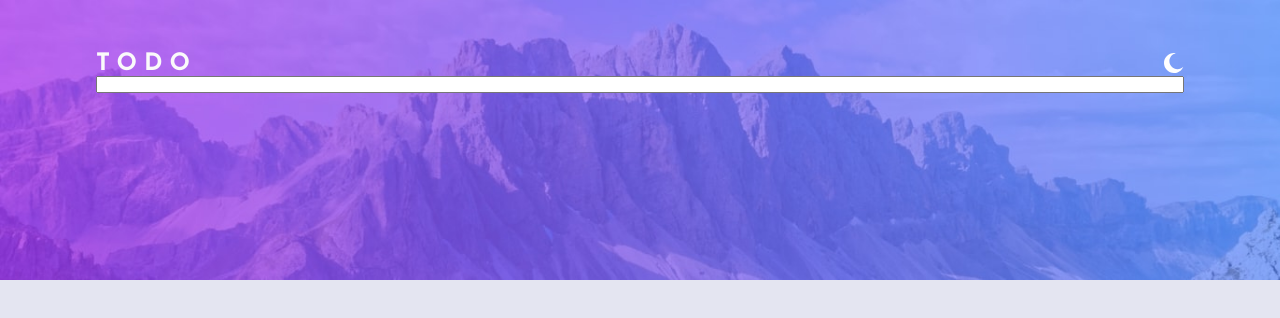
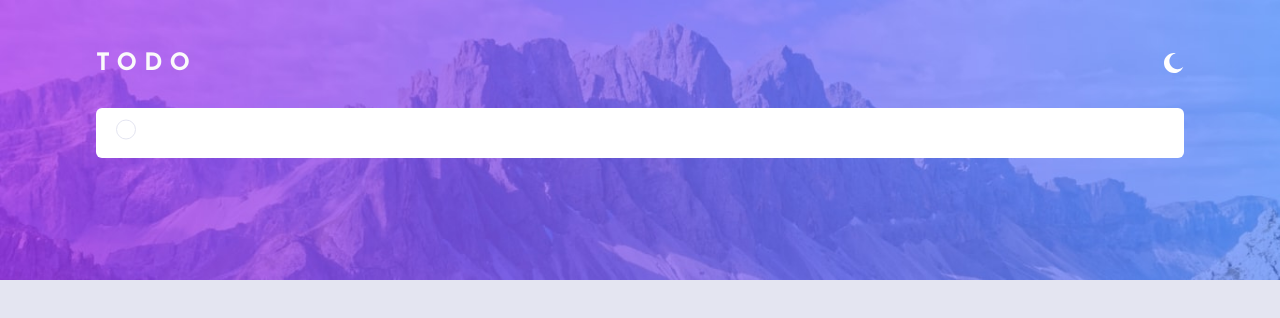
Before and after one commit to sun-empire-solutions/todo-app, a React app: page / in a window 1280 px wide. Shown: the top 318 px of the page. Built offline with nearby package versions, Linux system fonts and the light colour scheme.

Commit message:
Create Radio and Input components

```diff
--- a/package.json
+++ b/package.json
@@ -37,6 +37,7 @@
     "css-loader": "^6.7.1",
     "file-loader": "^6.2.0",
     "html-webpack-plugin": "^5.5.0",
+    "process": "^0.11.10",
     "resolve-url-loader": "^5.0.0",
     "sass": "^1.50.0",
     "sass-loader": "^12.6.0",
--- /dev/null
+++ b/src/components/Input.tsx
@@ -0,0 +1,43 @@
+import { useState } from "react";
+import { v4 } from "uuid";
+import { useTodos } from "../hooks/use-todos";
+import { ITodo } from "../types";
+import { RadioButton } from "./RadioButton";
+
+const ENTER_KEY_CODE = "Enter";
+
+const Input = ({ onSubmit }: IProps) => {
+  const [todoValue, setTodoValue] = useState("");
+
+  const handleChange = (event: React.ChangeEvent<HTMLInputElement>) => {
+    setTodoValue(event.target.value);
+  };
+
+  const handleAddTodo = (event: React.KeyboardEvent<HTMLInputElement>) => {
+    if (event.code === ENTER_KEY_CODE) {
+      const newTodo: ITodo = { id: v4(), text: todoValue, completed: false };
+      onSubmit(newTodo);
+      setTodoValue("");
+    }
+  };
+
+  return (
+    <div className="input-container">
+      <input
+        type="text"
+        value={todoValue}
+        onChange={handleChange}
+        onKeyDown={handleAddTodo}
+      />
+      <div className="input-icon">
+        <RadioButton checked={false} disabled onCheck={null} />
+      </div>
+    </div>
+  );
+};
+
+type IProps = {
+  onSubmit: (todo: ITodo) => void;
+};
+
+export { Input };
--- /dev/null
+++ b/src/components/RadioButton.tsx
@@ -0,0 +1,31 @@
+import { useState } from "react";
+
+const RadioButton = ({ checked, disabled, onCheck }: IProps) => {
+  const [isChecked, setIsChecked] = useState(checked);
+
+  const handleClick = () => {
+    if (!isChecked && !disabled) {
+      setIsChecked((checked) => !checked);
+      onCheck();
+    }
+  };
+
+  return (
+    <button
+      className={`radio-button ${isChecked ? "is-checked" : ""} ${
+        disabled ? "disabled" : ""
+      }`}
+      onClick={handleClick}
+    >
+      <div className="white-background"></div>
+    </button>
+  );
+};
+
+type IProps = {
+  checked: boolean;
+  disabled: boolean;
+  onCheck: () => void;
+};
+
+export { RadioButton };
--- a/src/containers/TodosContainer.tsx
+++ b/src/containers/TodosContainer.tsx
@@ -1,39 +1,16 @@
-import { useState } from "react";
-import { uuid } from "uuidv4";
-
 import { Header } from "../components/Header";
+import { Input } from "../components/Input";
 import { useTodos } from "../hooks/use-todos";
-import { ITodo } from "../types";
-
-const ENTER_KEY_CODE = "Enter";
 
 const TodosContainer = () => {
   const { todos, addTodo } = useTodos();
-  const [todoValue, setTodoValue] = useState("");
-
-  const handleChange = (event: React.ChangeEvent<HTMLInputElement>) => {
-    setTodoValue(event.target.value);
-  };
-
-  const handleAddTodo = (event: React.KeyboardEvent<HTMLInputElement>) => {
-    if (event.code === ENTER_KEY_CODE) {
-      const newTodo: ITodo = { id: uuid(), text: todoValue, completed: false };
-      addTodo(newTodo);
-      setTodoValue("");
-    }
-  };
 
   return (
     <div className="todos-container">
       <Header title="Todo" />
-      <input
-        type="text"
-        value={todoValue}
-        onChange={handleChange}
-        onKeyDown={handleAddTodo}
-      />
-      {todos?.map((todoItem, index) => (
-        <div key={index}>{todoItem.text}</div>
+      <Input onSubmit={addTodo} />
+      {todos?.map(({ text, id }) => (
+        <div key={id}>{text}</div>
       ))}
     </div>
   );
--- a/src/hooks/use-todos.ts
+++ b/src/hooks/use-todos.ts
@@ -8,7 +8,7 @@ import {
 import { ITodo } from "../types";
 
 const useTodos = () => {
-  const [todos, setTodos] = useState([]);
+  const [todos, setTodos] = useState<ITodo[]>([]);
 
   const saveTodos = (todos: ITodo[]) => {
     saveTodosService(todos);
--- a/src/services/storage.ts
+++ b/src/services/storage.ts
@@ -3,10 +3,10 @@ import { ITodo } from "../types";
 const TODOS_STORAGE_KEY = "TODO_LIST";
 
 const getTodos = (): ITodo[] =>
-  JSON.parse(localStorage.getItem(TODOS_STORAGE_KEY));
+  JSON.parse(localStorage.getItem(TODOS_STORAGE_KEY)) ?? [];
 
 const addTodo = (todo: ITodo) => {
-  const currentTodosList = getTodos();
+  const currentTodosList = getTodos() ?? [];
   localStorage.setItem(
     TODOS_STORAGE_KEY,
     JSON.stringify([...currentTodosList, todo])
--- a/src/styles/components/_all.scss
+++ b/src/styles/components/_all.scss
@@ -1,2 +1,4 @@
 @import "./theme-switcher";
 @import "./header";
+@import "./radio-button";
+@import "./input";
--- /dev/null
+++ b/src/styles/components/input.scss
@@ -0,0 +1,27 @@
+.input-container {
+  width: 100%;
+  position: relative;
+  margin-top: 2rem;
+
+  input {
+    width: 100%;
+    border: none;
+    height: 50px;
+    border-radius: 6px;
+    padding-left: 50px;
+    padding-right: 30px;
+    color: $DarkGrayishBlue;
+
+    &:focus-visible {
+      border: none;
+      outline: none !important;
+    }
+  }
+
+  .input-icon {
+    position: absolute;
+    left: 20px;
+    top: 45%;
+    transform: translateY(-50%);
+  }
+}
--- /dev/null
+++ b/src/styles/components/radio-button.scss
@@ -0,0 +1,41 @@
+$button-size: 20px;
+$button-background: linear-gradient(
+  145deg,
+  hsl(192, 100%, 67%),
+  hsl(280, 87%, 65%)
+);
+
+.radio-button {
+  background-color: transparent;
+  border: 1px solid $LightGrayishBlue;
+  width: $button-size;
+  height: $button-size;
+  border-radius: 50%;
+  position: relative;
+
+  &.is-checked {
+    background: $button-background;
+  }
+
+  &:not(.disabled) {
+    cursor: pointer;
+
+    &:not(.is-checked) {
+      &:hover {
+        background: $button-background;
+        border: none;
+
+        .white-background {
+          position: absolute;
+          left: 50%;
+          top: 50%;
+          border-radius: 50%;
+          transform: translate(-50%, -50%);
+          width: calc($button-size - 3px);
+          height: calc($button-size - 3px);
+          background-color: $VeryLightGray;
+        }
+      }
+    }
+  }
+}
--- a/webpack.config.js
+++ b/webpack.config.js
@@ -1,5 +1,6 @@
 const HtmlWebpackPlugin = require("html-webpack-plugin");
 const path = require("path");
+const webpack = require("webpack");
 
 module.exports = {
   entry: {
@@ -54,7 +55,12 @@ module.exports = {
       },
     ],
   },
-  plugins: [new HtmlWebpackPlugin({ template: "./public/index.html" })],
+  plugins: [
+    new HtmlWebpackPlugin({ template: "./public/index.html" }),
+    new webpack.ProvidePlugin({
+      process: "process/browser",
+    }),
+  ],
   devServer: {
     open: true,
     port: 3000,
```
Also changed, not shown: 1 other file (tests, documents, lock files or other folders).
